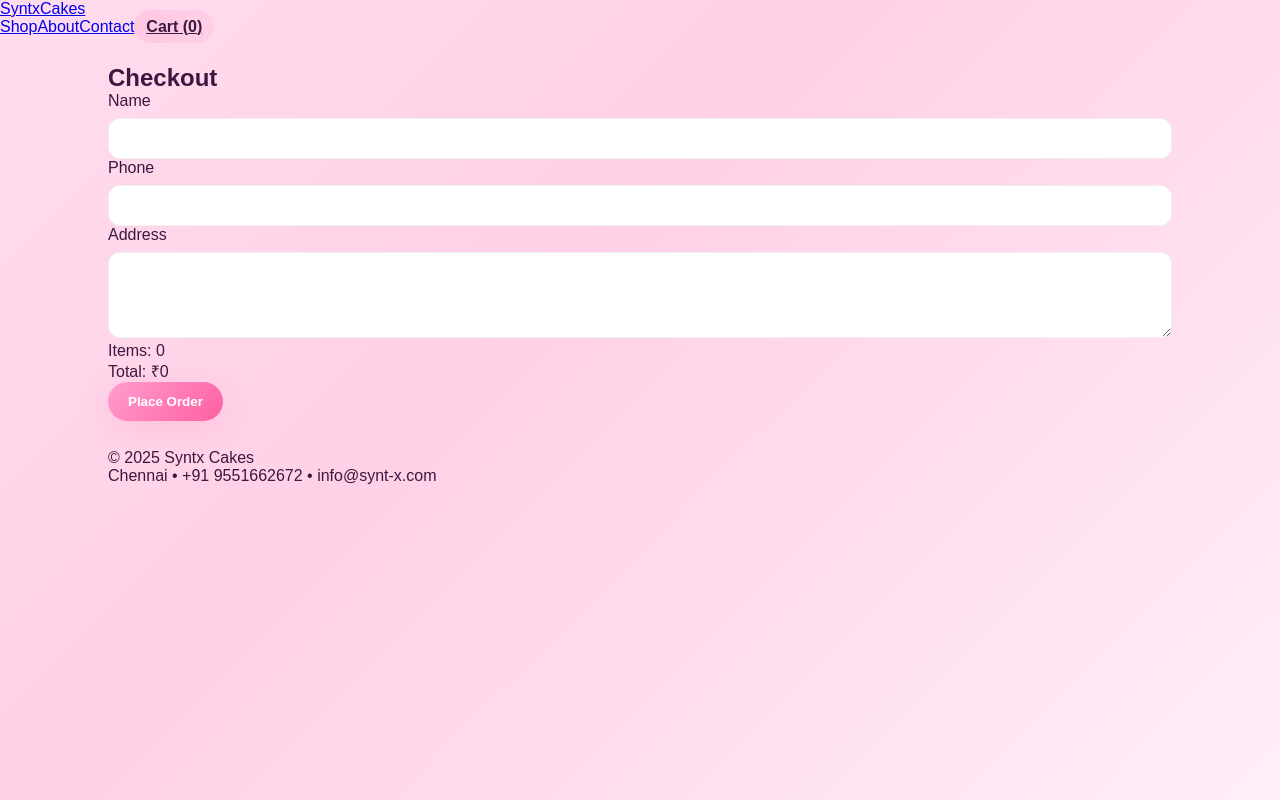
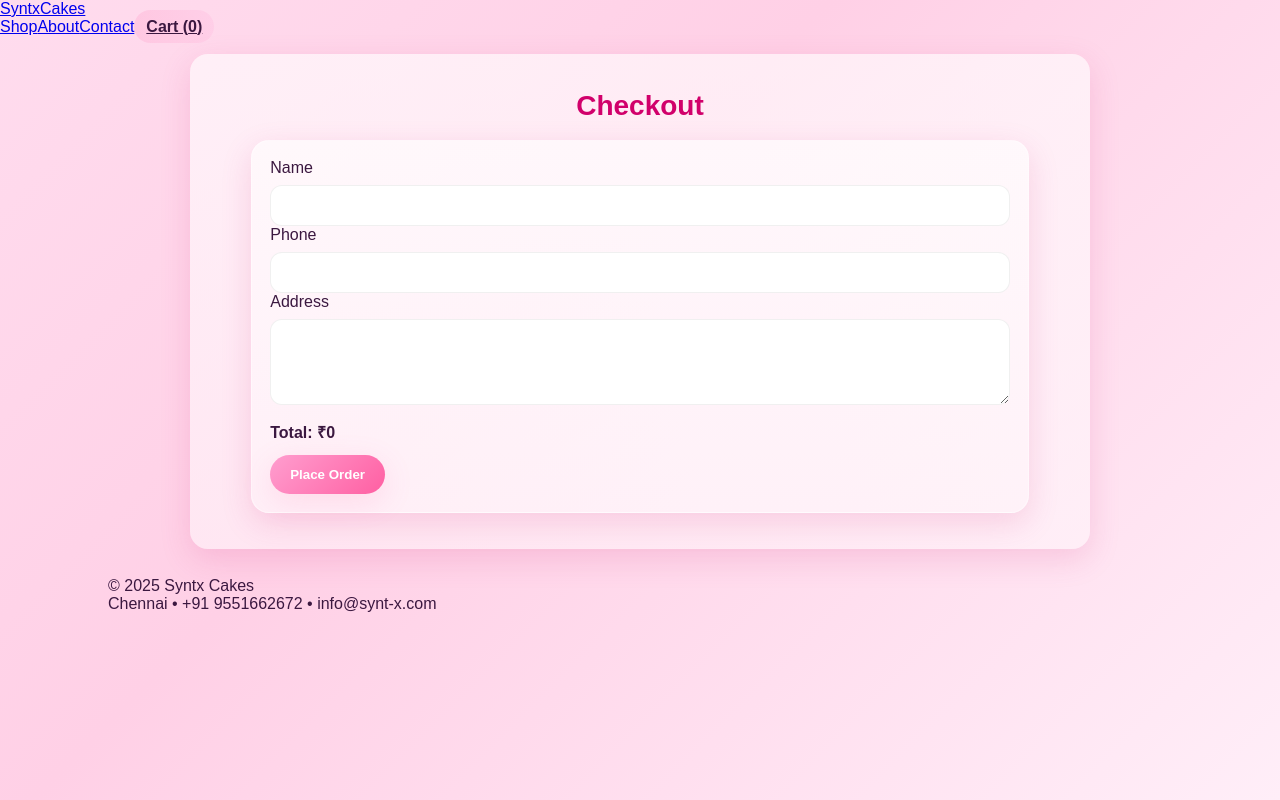
Before and after one commit to Velmurugangsh/cake-shop, a React (Vite) app: page /checkout in a window 1280 px wide. Built offline with nearby package versions, Linux system fonts and the light colour scheme.

Commit message:
Refactor Checkout component for improved structure

```diff
--- a/src/pages/Checkout.jsx
+++ b/src/pages/Checkout.jsx
@@ -1,36 +1,35 @@
 import React, { useState } from "react";
-import { useNavigate } from "react-router-dom";
+import { useNavigate, useLocation } from "react-router-dom";
 
-export default function Checkout({ cart = [], placeOrder }){
+export default function Checkout({ cart = [], placeOrder }) {
   const navigate = useNavigate();
-  const [form, setForm] = useState({ name:"", phone:"", address:"" });
+  const location = useLocation();
+  const [form, setForm] = useState({ name: "", phone: "", address: "" });
 
-  const handle = (e) => setForm({...form, [e.target.name]: e.target.value });
+  const total = cart.reduce((s,i)=> s + i.price * i.qty, 0);
 
-  const submit = (e) => {
+  const handleSubmit = (e) => {
     e.preventDefault();
-    if (!form.name || !form.phone || !form.address) return alert("Fill all fields");
+    if (!form.name || !form.phone || !form.address) { alert("Fill all fields"); return; }
     const order = placeOrder ? placeOrder(form) : null;
-    navigate('/confirmation', { state: { order } });
+    navigate("/confirmation", { state: { order } });
   };
 
-  const total = cart.reduce((s,c) => s + c.price * c.qty, 0);
+  return (
+    <section className="checkout page">
+      <h2 className="page-title">Checkout</h2>
 
-  return (
-    <div className="container page checkout-page">
-      <h2 className="section-heading">Checkout</h2>
-      <form className="checkout-form" onSubmit={submit}>
-        <label>Name<input name="name" value={form.name} onChange={handle} required/></label>
-        <label>Phone<input name="phone" value={form.phone} onChange={handle} required/></label>
-        <label>Address<textarea name="address" value={form.address} onChange={handle} rows="4" required/></label>
+      <div className="checkout card">
+        <form onSubmit={handleSubmit} className="checkout-form">
+          <label>Name<input value={form.name} onChange={(e)=>setForm({...form, name:e.target.value})} required /></label>
+          <label>Phone<input value={form.phone} onChange={(e)=>setForm({...form, phone:e.target.value})} required /></label>
+          <label>Address<textarea value={form.address} onChange={(e)=>setForm({...form, address:e.target.value})} required rows={4} /></label>
 
-        <div className="checkout-summary">
-          <div>Items: {cart.reduce((s,i)=>s+i.qty,0)}</div>
-          <div>Total: ₹{total}</div>
-        </div>
+          <div style={{marginTop:12}}><strong>Total: ₹{total}</strong></div>
 
-        <button className="btn primary" type="submit">Place Order</button>
-      </form>
-    </div>
+          <button className="btn" type="submit" style={{marginTop:12}}>Place Order</button>
+        </form>
+      </div>
+    </section>
   );
 }
```
